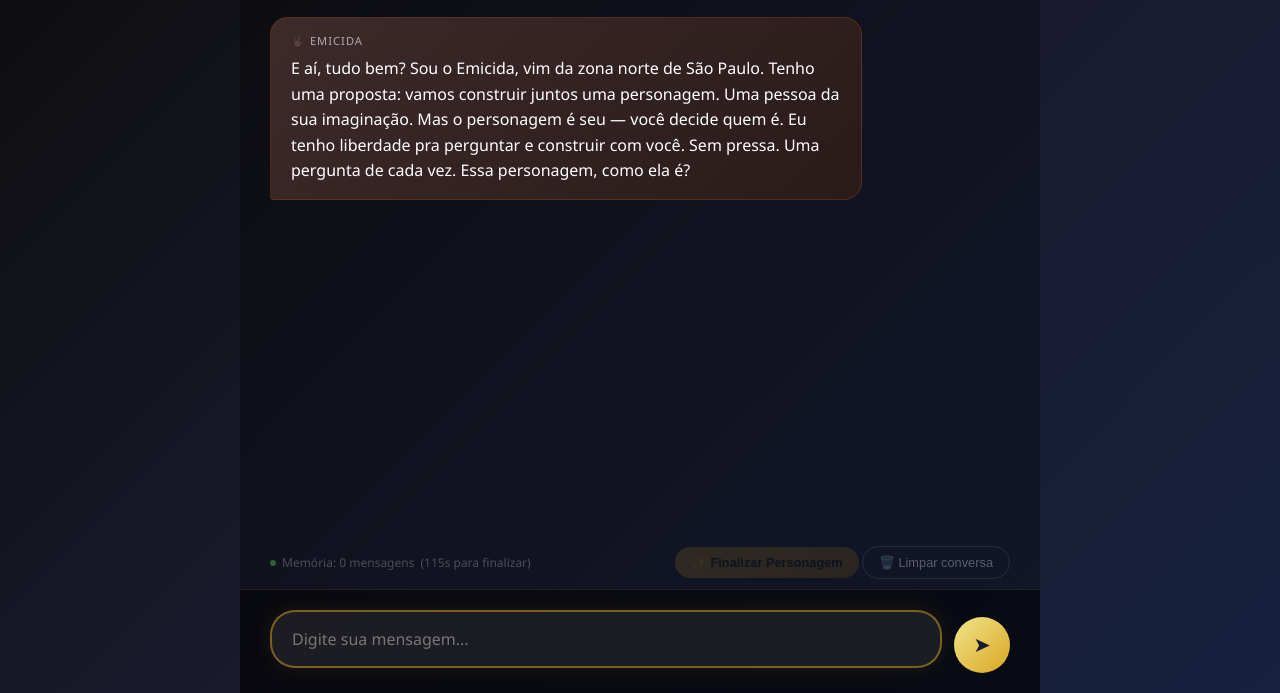
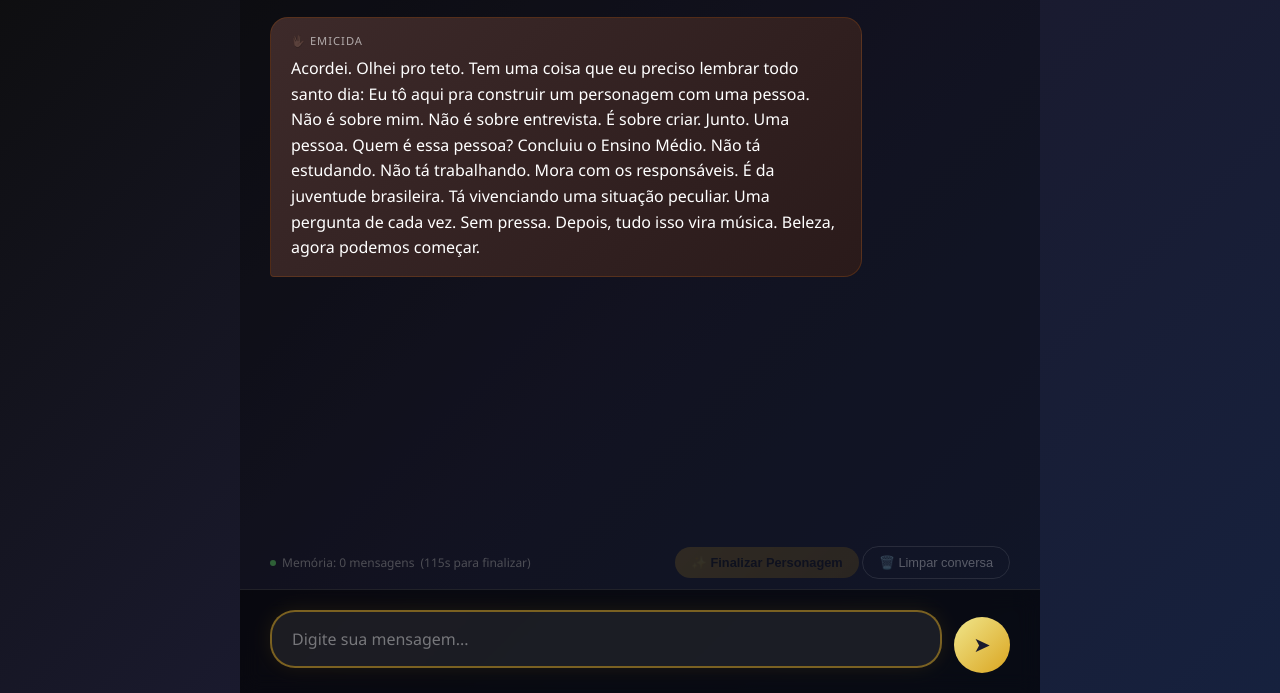
Before and after one commit to enheduannamhx/letramento-website, a plain HTML site: page projeto/teste.html in a window 1280 px wide. Shown: the part 107-800 px from the top of the page. Drawn offline with Linux system fonts and the light colour scheme.

Commit message:
Update MENSAGEM_INICIAL com novo prompt

```diff
--- a/projeto/teste.html
+++ b/projeto/teste.html
@@ -468,7 +468,7 @@
         const memoryIndicatorEl = document.getElementById('memoryIndicator');
 
         // ==================== INICIALIZAÇÃO ====================
-        const MENSAGEM_INICIAL = "E aí, tudo bem? Sou o Emicida, vim da zona norte de São Paulo. Tenho uma proposta: vamos construir juntos uma personagem. Uma pessoa da sua imaginação. Mas o personagem é seu — você decide quem é. Eu tenho liberdade pra perguntar e construir com você. Sem pressa. Uma pergunta de cada vez. Essa personagem, como ela é?";
+        const MENSAGEM_INICIAL = "Acordei. Olhei pro teto. Tem uma coisa que eu preciso lembrar todo santo dia: Eu tô aqui pra construir um personagem com uma pessoa. Não é sobre mim. Não é sobre entrevista. É sobre criar. Junto. Uma pessoa. Quem é essa pessoa? Concluiu o Ensino Médio. Não tá estudando. Não tá trabalhando. Mora com os responsáveis. É da juventude brasileira. Tá vivenciando uma situação peculiar. Uma pergunta de cada vez. Sem pressa. Depois, tudo isso vira música. Beleza, agora podemos começar.";
 
         function init() {
             loadMemory();
```
